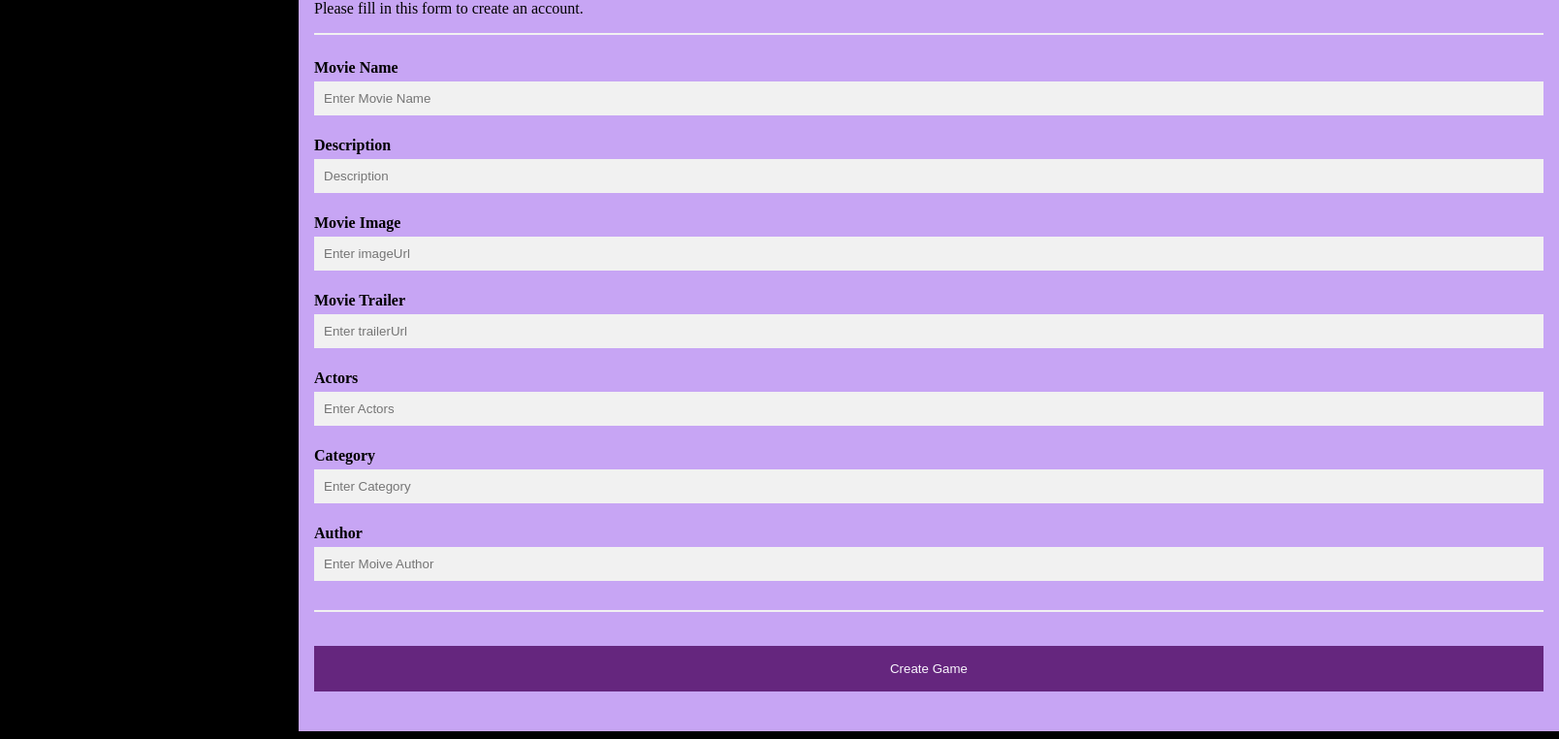
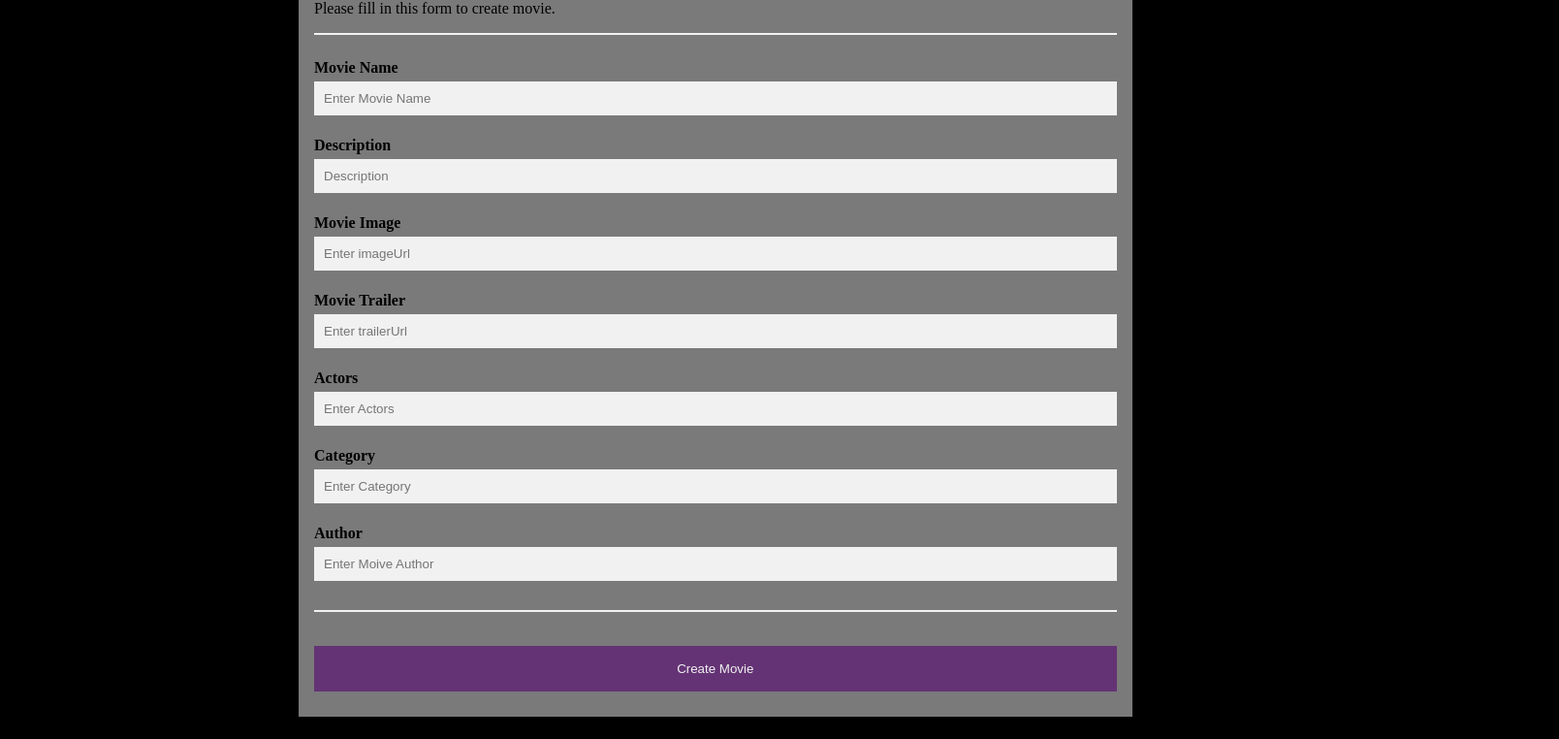
Before and after one commit to IvoKarapeev/Ranked-Cinema, a React (Create React App) app in the folder client/: page /movies/create in a window 1280 px wide. Shown: the part 189-951 px from the top of the page at 97% size, 1608 px wide, since content can reach past the window. Built offline with nearby package versions, Linux system fonts and the light colour scheme; no server answers.

Commit message:
Making Create Movie page Validation
And making the form controlled

```diff
--- a/client/src/components/CreateMovie/CreateMovie.js
+++ b/client/src/components/CreateMovie/CreateMovie.js
@@ -1,12 +1,63 @@
+import { useState } from 'react';
 import styles from './CreateMovie.module.css';
 
 const CreateMovie = () => {
+
+    const [gameData,setGameData] = useState({
+        name:'',
+        description:'',
+        imageUrl:'',
+        trailerUrl:'',
+        actors:'',
+        category:'',
+        author:''
+    });
+
+    const [errors,setErrors] = useState({});
+
+
+    const onChange = (e) => {
+        setGameData(state => ({
+            ...state,
+            [e.target.name]:e.target.value
+        }));
+    };
+
+    const minlength = (e,limit) => {
+        setErrors(state => ({
+            ...state,
+            [e.target.name]: gameData[e.target.name].length < limit,
+        }));
+    };
+
+    const httpValidation = (e) => {
+        setErrors(state => ({
+            ...state,
+            [e.target.name]: !gameData[e.target.name].startsWith('http')
+        }));
+    };
+
+    const onSubmit = (e) => {
+        e.preventDefault();
+
+        console.log(gameData);
+        setGameData({
+            name:'',
+            description:'',
+            imageUrl:'',
+            trailerUrl:'',
+            actors:'',
+            category:'',
+            author:''
+        });
+    };
+
     return (
-        <form action="action_page.php">
+        <form onSubmit={onSubmit}>
             <div className={styles.container}>
-            <h1>Create Game</h1>
-            <p>Please fill in this form to create an account.</p>
-            <hr />
+            <h1>Create Movie</h1>
+            <p>Please fill in this form to create movie.</p>
+            <hr className={styles.separator}/>
             <label htmlFor="movieName">
                 <b>Movie Name</b>
             </label>
@@ -14,9 +65,15 @@ const CreateMovie = () => {
                 className={styles["input-text"]}
                 type="text"
                 placeholder="Enter Movie Name"
-                name="firstName"
-                id="firstName"
+                name="name"
+                id="name"
+                value={gameData.name}
+                onChange={onChange}
+                onBlur={(e) => minlength(e,2)}
             />
+            {errors.name &&
+                <div className={styles.validate}>Name should be at least 2 characters long</div>
+            }
              <label htmlFor="description">
                 <b>Description</b>
             </label>
@@ -26,7 +83,13 @@ const CreateMovie = () => {
                 placeholder="Description"
                 name="description"
                 id="description"
+                value={gameData.description}
+                onChange={onChange}
+                onBlur={(e) => minlength(e,10)}
             />
+            {errors.description &&
+                <div className={styles.validate}>Description should be at least 10 characters long</div>
+            }
              <label htmlFor="imageUrl">
                 <b>Movie Image</b>
             </label>
@@ -36,7 +99,13 @@ const CreateMovie = () => {
                 placeholder="Enter imageUrl"
                 name="imageUrl"
                 id="imageUrl"
+                value={gameData.imageUrl}
+                onChange={onChange}
+                onBlur={(e) => httpValidation(e)}
             />
+            {errors.imageUrl &&
+                <div className={styles.validate}>imageUrl should starts with http/https</div>
+            }
             <label htmlFor="trailerUrl">
                 <b>Movie Trailer</b>
             </label>
@@ -46,7 +115,13 @@ const CreateMovie = () => {
                 placeholder="Enter trailerUrl"
                 name="trailerUrl"
                 id="trailerUrl"
+                value={gameData.trailerUrl}
+                onChange={onChange}
+                onBlur={(e) => httpValidation(e)}
             />
+            {errors.trailerUrl &&
+                <div className={styles.validate}>trailerUrl should starts with http/https</div>
+            }
             <label htmlFor="actors">
                 <b>Actors</b>
             </label>
@@ -56,6 +131,8 @@ const CreateMovie = () => {
                 placeholder="Enter Actors"
                 name="actors"
                 id="actors"
+                value={gameData.actors}
+                onChange={onChange}
             />
              <label htmlFor="category">
                 <b>Category</b>
@@ -66,6 +143,8 @@ const CreateMovie = () => {
                 placeholder="Enter Category"
                 name="category"
                 id="category"
+                value={gameData.category}
+                onChange={onChange}
             />
             <label htmlFor="author">
                 <b>Author</b>
@@ -76,10 +155,12 @@ const CreateMovie = () => {
                 placeholder="Enter Moive Author"
                 name="author"
                 id="author"
+                value={gameData.author}
+                onChange={onChange}
             />
-            <hr/>
+            <hr className={styles.separator}/>
             <button type="submit" className={styles.createbtn}>
-                Create Game
+                Create Movie
             </button>
             </div>
         </form>
--- a/client/src/components/CreateMovie/CreateMovie.module.css
+++ b/client/src/components/CreateMovie/CreateMovie.module.css
@@ -2,9 +2,9 @@
 .container {
 margin-top: 15px;
 margin-left: 300px;
-background-color: rgb(199, 165, 244);
-width: 1300px;
-height: 850px;
+background-color: rgb(123, 122, 122);
+width: 68%;
+height: 90%;
 padding: 16px;
 box-sizing: border-box
 }
@@ -23,13 +23,13 @@ background-color: #ddd;
 outline: none;
 }
 
-hr {
+.separator {
 border: 1px solid #f1f1f1;
 margin-bottom: 25px;
 }
 
 .createbtn {
-background-color: #5b1972;
+background-color: #622c75;
 color: white;
 padding: 16px 20px;
 margin: 10px 0;
@@ -40,5 +40,9 @@ opacity: 0.9;
 }
 
 .createbtn:hover {
-opacity:1;
+background-color: #501169;
 }
+
+.validate{
+    color: rgb(228, 5, 5);
+}
```
